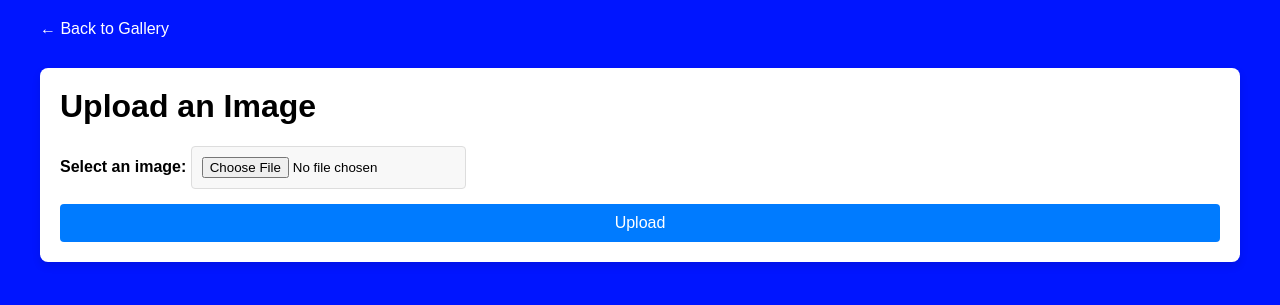
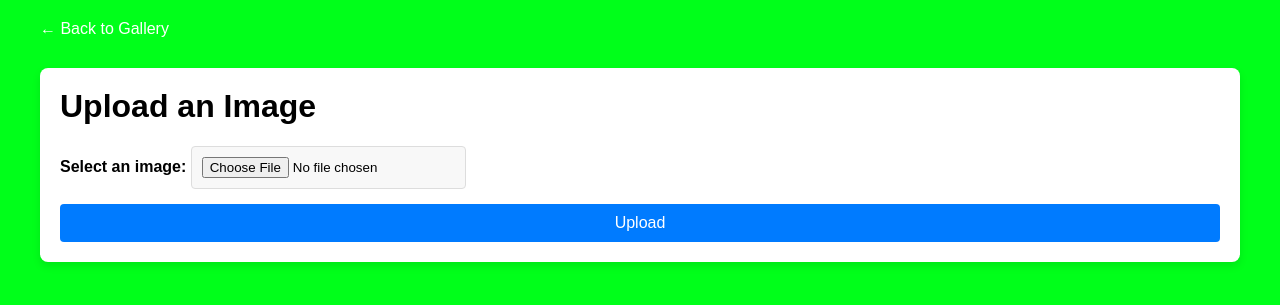
Before and after one commit to ChefOmarDee/CloudCourseProject, a Flask app: page /upload in a window 1280 px wide. Shown: the top 305 px of the page. Run offline with Flask 3, Linux system fonts and the light colour scheme.

Commit message:
added stuff

```diff
--- a/server/templates/gallery.html
+++ b/server/templates/gallery.html
@@ -10,7 +10,7 @@
             max-width: 1200px;
             margin: 0 auto;
             padding: 20px;
-            background-color: #0015ff;
+            background-color: #00ff1a;
         }
 
         .header {
--- a/server/templates/upload_image.html
+++ b/server/templates/upload_image.html
@@ -11,7 +11,7 @@
             max-width: 1200px;
             margin: 0 auto;
             padding: 20px;
-            background-color: #0015ff;
+            background-color: #00ff1a;
             color: white;
         }
 
```
